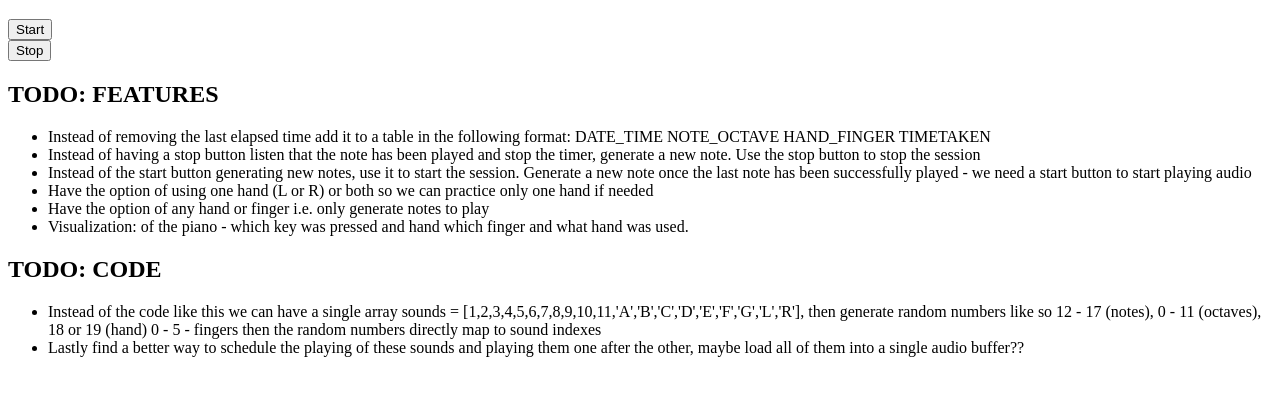
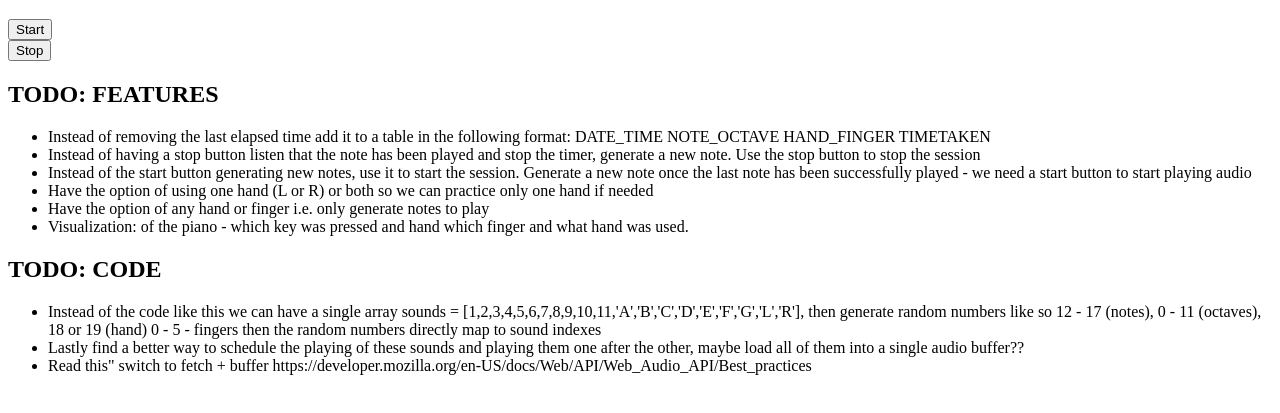
Before and after one commit to ysingh/piano-practice, a plain HTML site: page index.html in a window 1280 px wide. Shown: the part 61-474 px from the top of the page. Drawn offline with Linux system fonts and the light colour scheme.

Commit message:
Add resource

```diff
--- a/index.html
+++ b/index.html
@@ -25,6 +25,7 @@
             <li>Instead of the code like this we can have a single array sounds = [1,2,3,4,5,6,7,8,9,10,11,'A','B','C','D','E','F','G','L','R'], then generate random numbers like so 12 - 17 (notes), 0 - 11 (octaves), 18 or 19 (hand) 0 - 5 - fingers
                 then the random numbers directly map to sound indexes</li>
             <li>Lastly find a better way to schedule the playing of these sounds and playing them one after the other, maybe load all of them into a single audio buffer??
+            <li> Read this" switch to fetch + buffer https://developer.mozilla.org/en-US/docs/Web/API/Web_Audio_API/Best_practices
         </ul>
         <audio src="./sounds/1.wav"></audio>
         <audio src="./sounds/2.wav"></audio>
```
